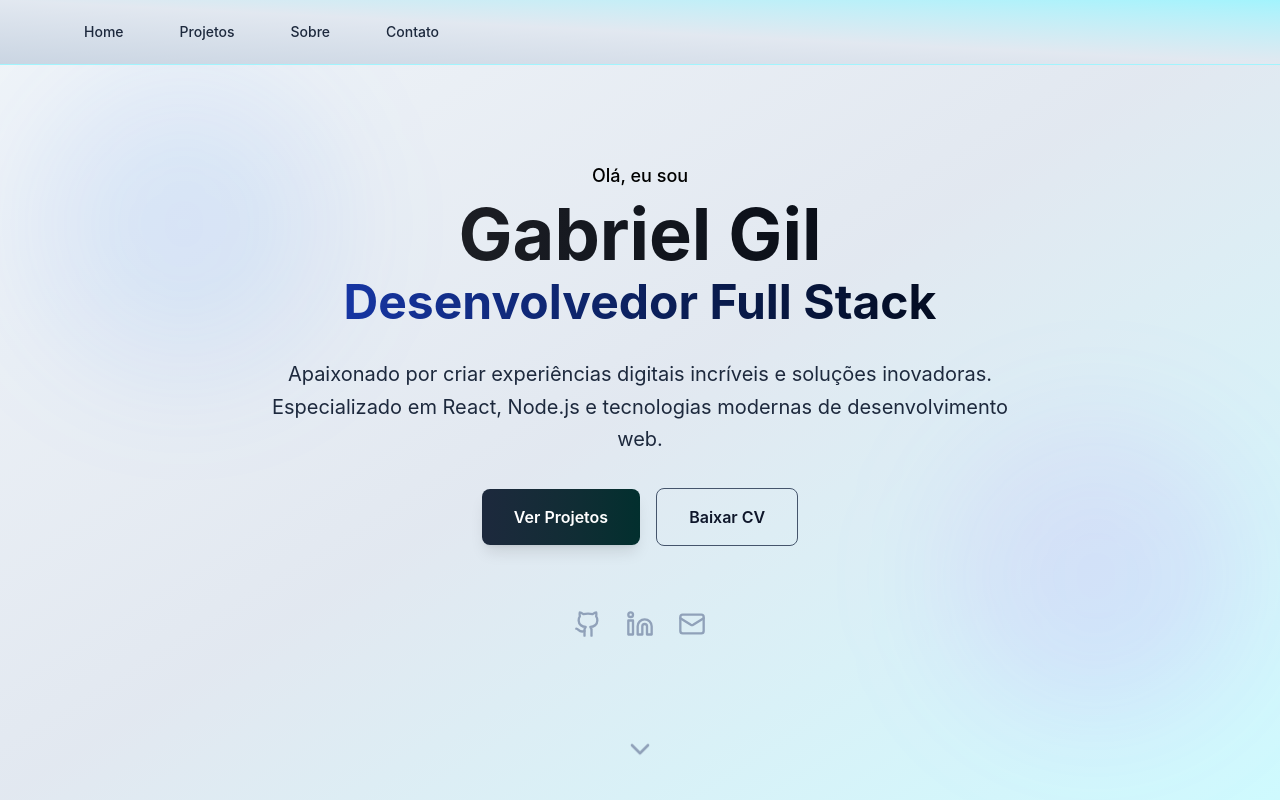
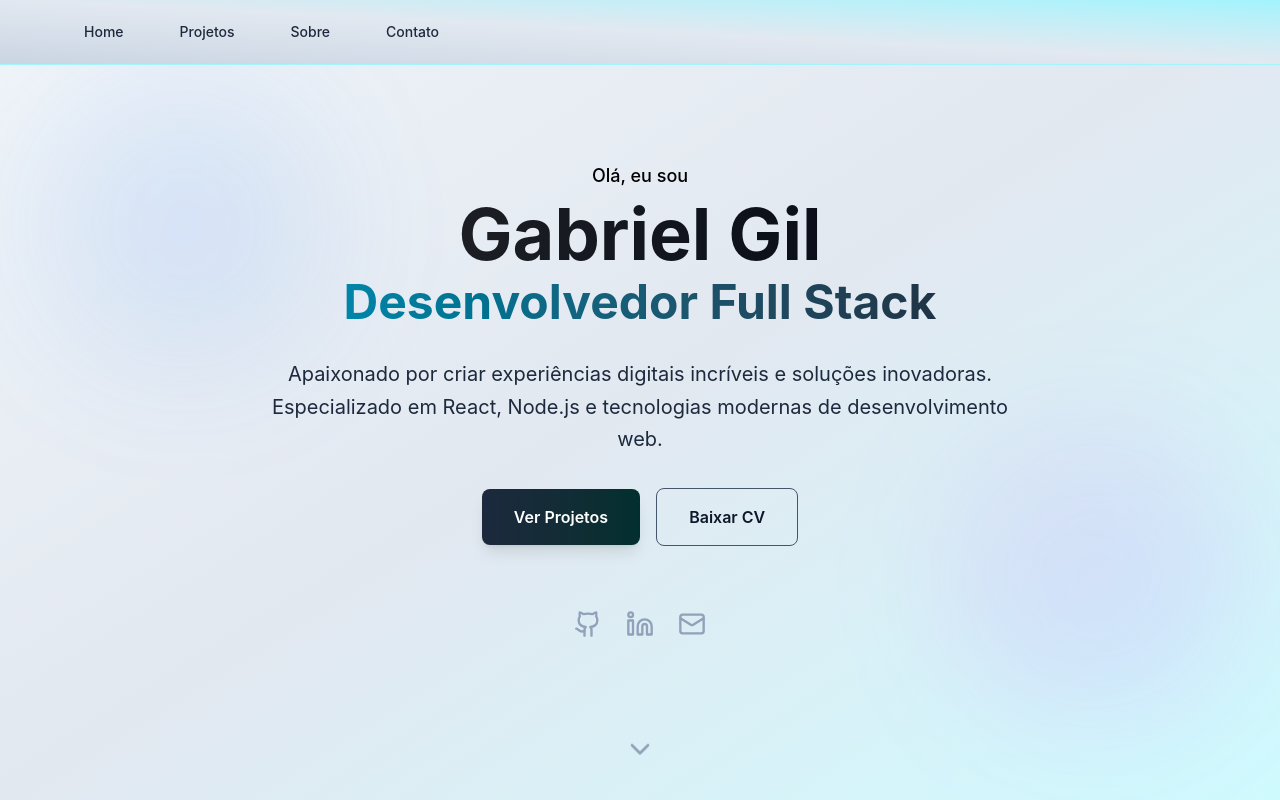
Before and after one commit to GabrielGil-Castro/Portifolio, a React (Vite) app in the folder my-portifolio/: page / in a window 1280 px wide. Shown: the top 800 px of the page. Built offline with nearby package versions, Linux system fonts and the light colour scheme.

Commit message:
more features

```diff
--- a/my-portifolio/src/pages/Contact.jsx
+++ b/my-portifolio/src/pages/Contact.jsx
@@ -154,7 +154,7 @@ const Contact = () => {
           </div>
 
           {/* Contact Form */}
-          <div className="bg-slate-700/20 rounded-2xl p-8 border border-slate-600/30">
+          <div className="bg-slate-700/20 rounded-2xl p-8 border border-slate-600/20">
             <form onSubmit={handleSubmit} className="space-y-6">
 
               {/* Name & Email Row */}
--- a/my-portifolio/src/pages/Hero.jsx
+++ b/my-portifolio/src/pages/Hero.jsx
@@ -19,7 +19,7 @@ const Hero = () => {
             <h1 className="text-5xl md:text-7xl font-bold bg-gradient-to-r from-zinc-800 to-gray-950 text-transparent bg-clip-text">
               Gabriel Gil
             </h1>
-            <h2 className="text-3xl md:text-5xl font-bold bg-gradient-to-r from-blue-800 to-gray-950 bg-clip-text text-transparent">
+            <h2 className="text-3xl md:text-5xl font-bold bg-gradient-to-r from-cyan-600 to-gray-800 bg-clip-text text-transparent">
               Desenvolvedor Full Stack
             </h2>
           </div>
@@ -32,10 +32,10 @@ const Hero = () => {
 
           {/* CTA Buttons */}
           <div className="flex flex-col sm:flex-row gap-4 justify-center items-center">
-            <button className="bg-gradient-to-r from-slate-800 to-teal-950 hover:from-blue-600 hover:to-cyan-600 text-white px-8 py-4 rounded-lg font-semibold transition-all duration-300 transform hover:scale-105 shadow-lg hover:shadow-xl">
+            <button className="bg-gradient-to-r from-slate-800 to-teal-950 hover:from-blue-500 hover:to-cyan-600 text-white px-8 py-4 rounded-lg font-semibold transition-all duration-300 transform hover:scale-105 shadow-lg hover:shadow-xl">
               Ver Projetos
             </button>
-            <button className="border border-slate-600 text-slate-900 hover:text-white hover:border-white px-8 py-4 rounded-lg font-semibold transition-all duration-300 hover:bg-slate-800">
+            <button className="border border-slate-600 text-slate-900 hover:text-white hover:border-white px-8 py-4 rounded-lg font-semibold transition-all duration-300 hover:bg-cyan-600">
               Baixar CV
             </button>
           </div>
```
